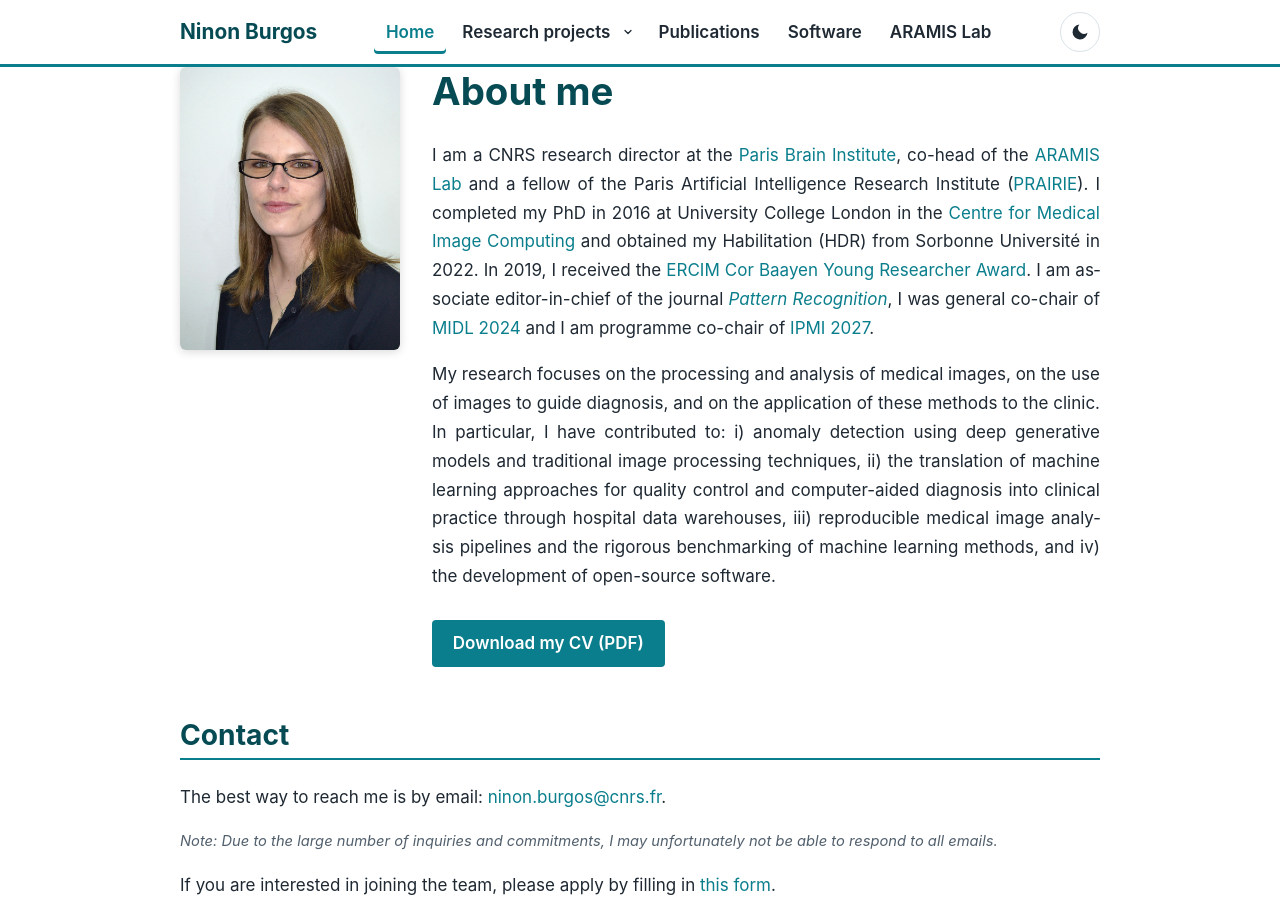
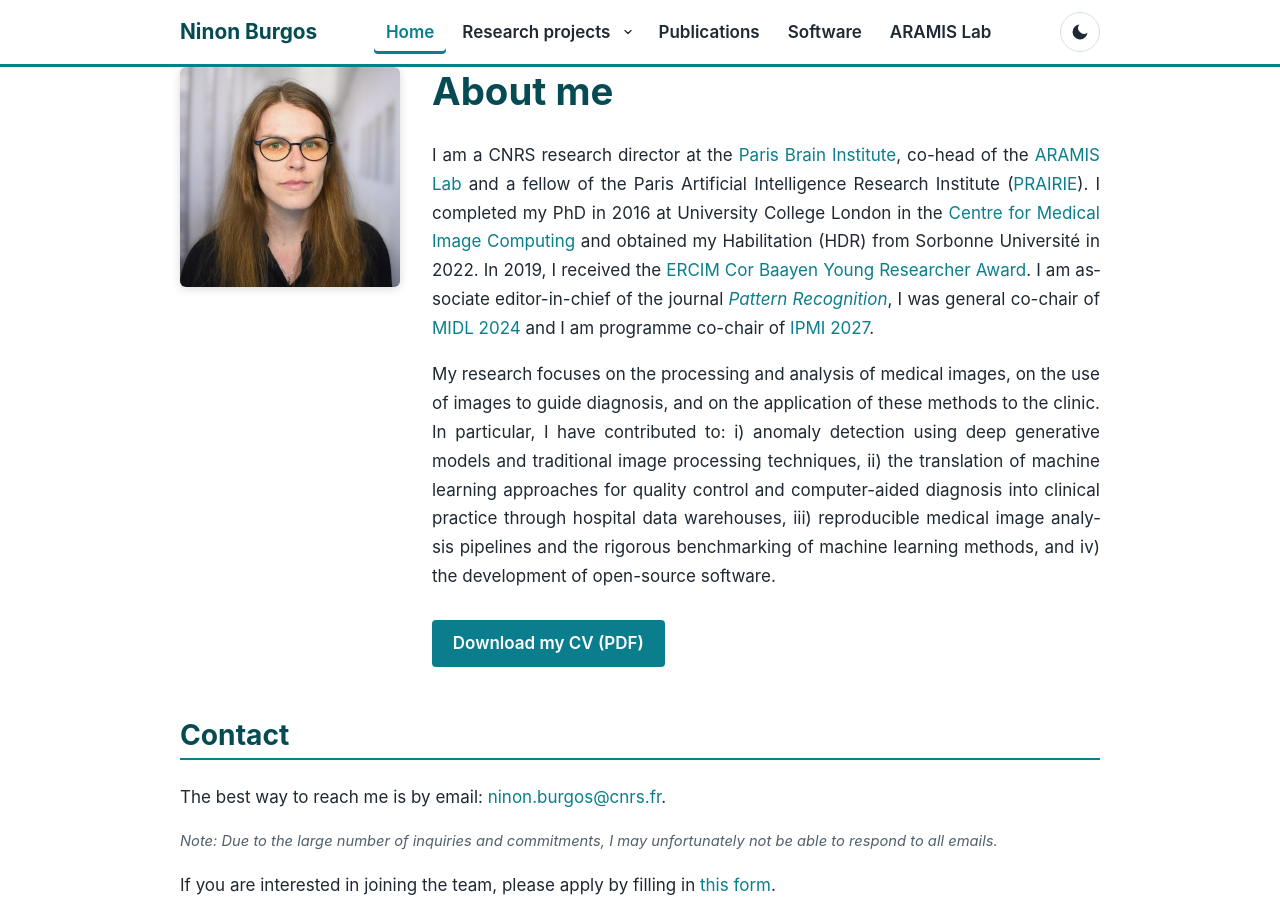
Before and after one commit to nburgos/nburgos.github.io, a Jekyll site: the page built from index.md, in a window 1280 px wide and 900 px high. Built offline with Jekyll 4.4.1, drawn with Linux system fonts in a browser that asks for light colours.

Commit message:
Home: new 2025 photo (optimized 440px square, 44KB)

```diff
--- a/index.md
+++ b/index.md
@@ -3,7 +3,7 @@ layout: default
 ---
 <div class="about">
   <div class="about-photo">
-    <img src="{{ site.author.photo | relative_url }}" alt="Portrait of Ninon Burgos" width="220" height="283">
+    <img src="{{ site.author.photo | relative_url }}" alt="Portrait of Ninon Burgos" width="220" height="220">
   </div>
   <div class="about-text">
     <h1 style="margin-top:0">About me</h1>
```
Also changed, not shown: files/ninon-burgos.jpg.
